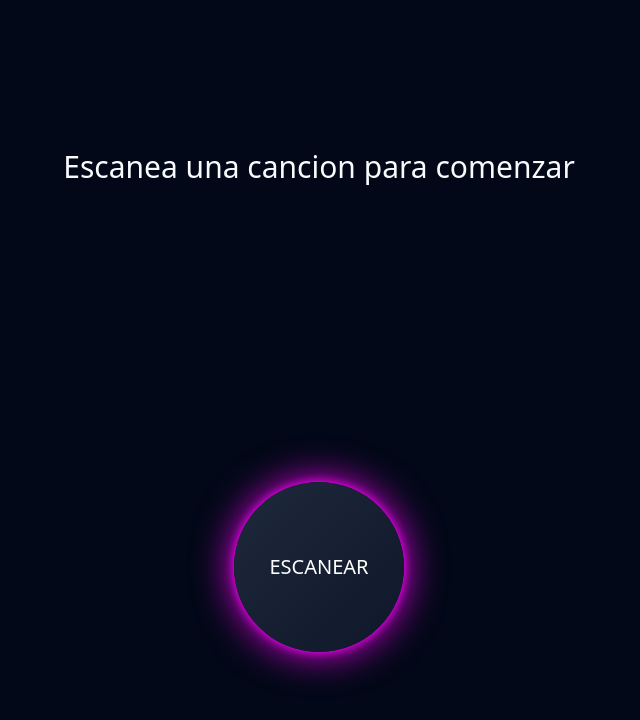
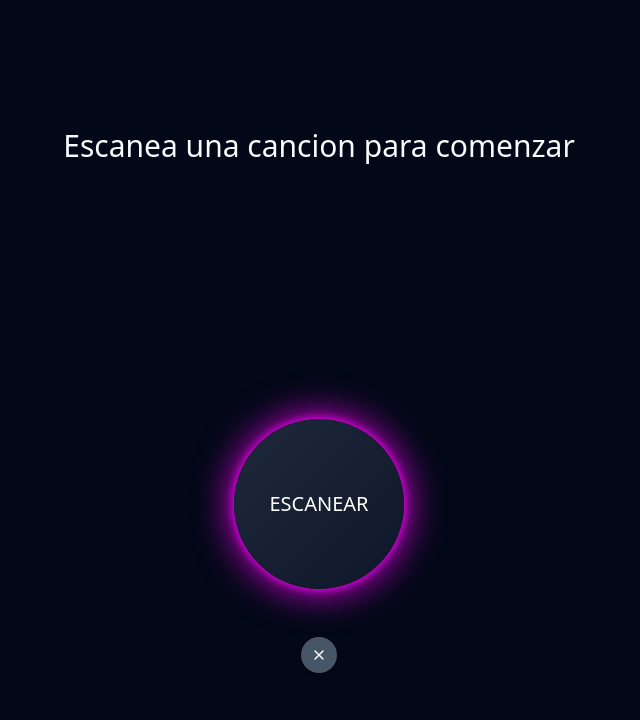
Before and after one commit to JGarruchoF/shazle, a Vue app in the folder frontend/: page / in a window 1280 px wide. Shown: the top 720 px of the page, without its empty margins (321-961 px from the left). Built offline with nearby package versions, Linux system fonts and the light colour scheme.

Commit message:
feat: add stop button

```diff
--- a/frontend/src/views/ScanView.vue
+++ b/frontend/src/views/ScanView.vue
@@ -5,6 +5,7 @@ import useRecord from '@/composables/use-record';
 import ShazamService from '@/services/shazam';
 import { audioChunksToBase64 } from '@/utils/audio-utils';
 import { Button } from '@/components/ui/button';
+import { X } from 'lucide-vue-next';
 
 import { useTrackDataStore } from '@/stores/track-data';
 
@@ -30,6 +31,11 @@ function onClickRecord() {
     stopRecording();
     startRecording();
   }, 4000);
+}
+
+function onClickStop() {
+  clearInterval(recordingInterval.value);
+  stopRecording();
 }
 
 const queryParams: {
@@ -62,12 +68,17 @@ onBeforeUnmount(() => {
 
 <template>
   <h1 class="text-center text-3xl">Escanea una cancion para comenzar</h1>
-  <Button
-    class="neon-button m-auto rounded-full bg-gradient-to-br from-slate-800 to-slate-900 text-xl text-white"
-    @click="onClickRecord"
-  >
-    {{ isRecording ? 'Escuchando...' : 'Escanear' }}
-  </Button>
+  <div class="m-auto flex flex-col justify-center space-y-12">
+    <Button
+      class="neon-button rounded-full bg-gradient-to-br from-slate-800 to-slate-900 text-xl text-white"
+      @click="onClickRecord"
+    >
+      {{ isRecording ? 'Escuchando...' : 'Escanear' }}
+    </Button>
+    <Button class="mx-auto w-9 rounded-full bg-slate-600 text-white" @click="onClickStop">
+      <X />
+    </Button>
+  </div>
 </template>
 <style lang="css" scoped>
 .neon-button {
```
